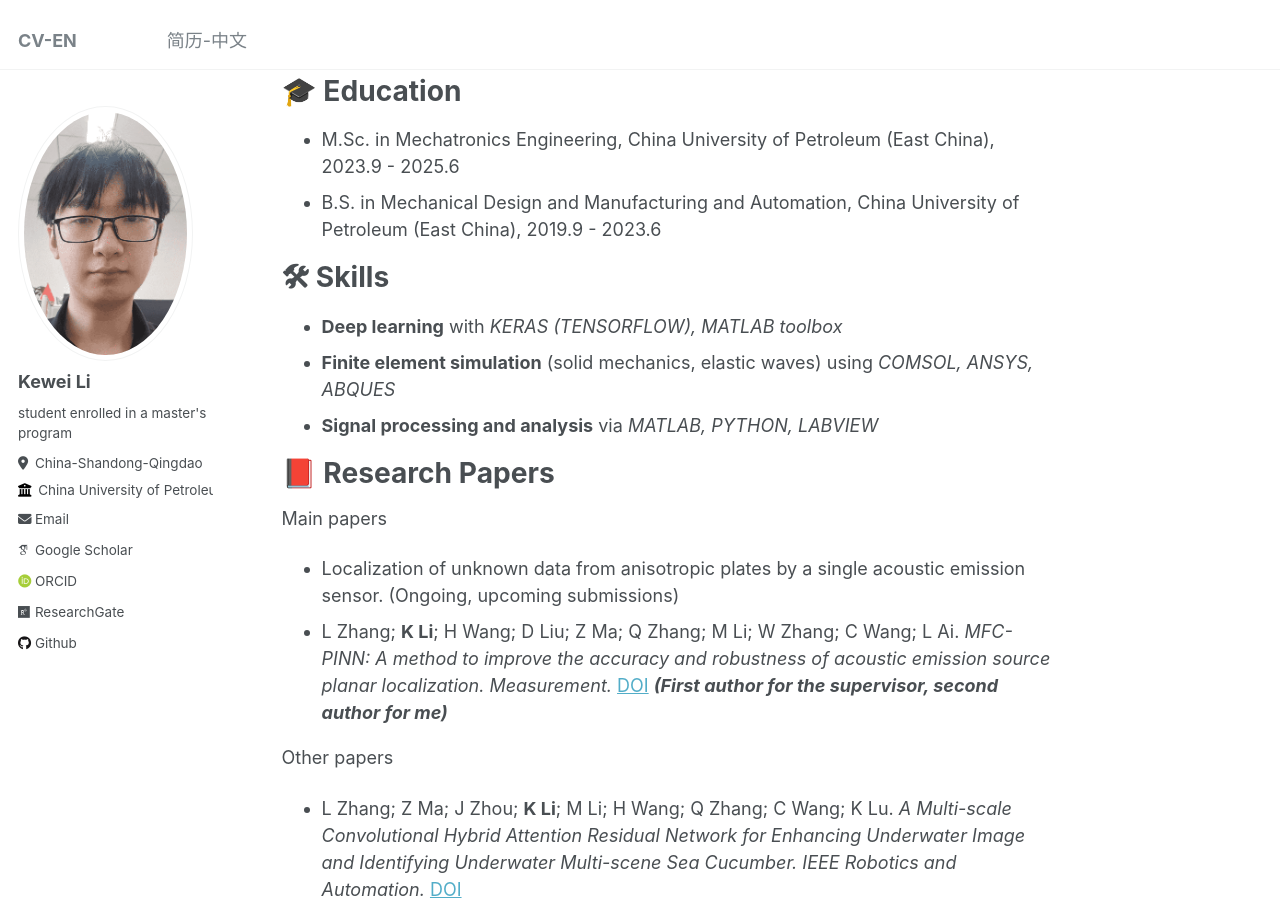
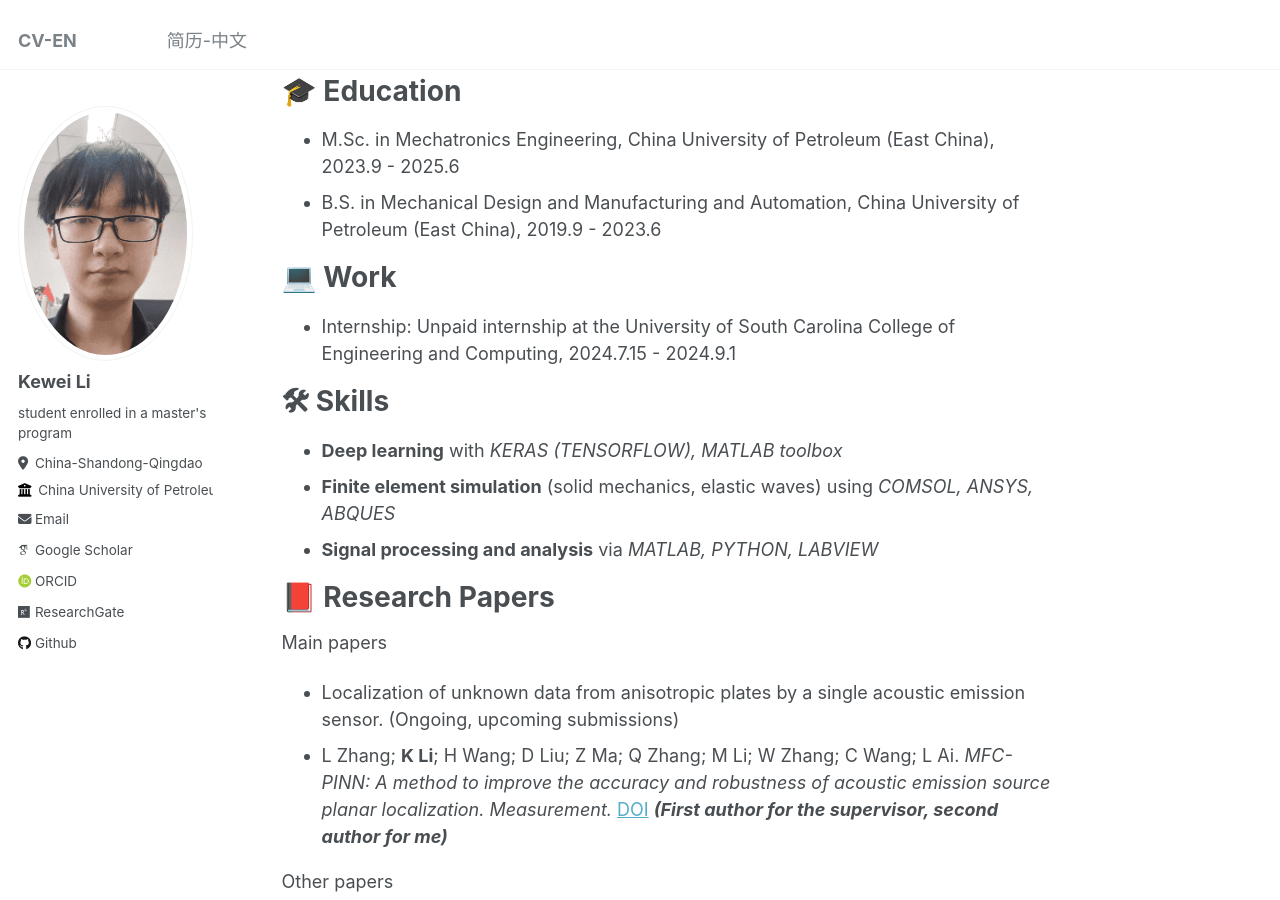
Before and after one commit to TheHangedManC/TheHangedManC-thehangedmanc.github.io, a Jekyll site: the page built from _pages/about.md, in a window 1280 px wide and 900 px high, scrolled down 621 px. Built offline with Jekyll 4.4.1, drawn with Linux system fonts in a browser that asks for light colours; some web fonts are replaced.

Commit message:
Update about.md

```diff
--- a/_pages/about.md
+++ b/_pages/about.md
@@ -26,6 +26,10 @@ I am an integrated undergraduate student (completed my undergraduate and master'
 *   M.Sc. in Mechatronics Engineering, China University of Petroleum (East China), 2023.9 - 2025.6
 *   B.S. in Mechanical Design and Manufacturing and Automation, China University of Petroleum (East China), 2019.9 - 2023.6
 
+💻 Work
+======
+*   Internship: Unpaid internship at the University of South Carolina College of Engineering and Computing, 2024.7.15 - 2024.9.1
+
 🛠 Skills
 ======
 *   **Deep learning** with *KERAS (TENSORFLOW), MATLAB toolbox*
```
